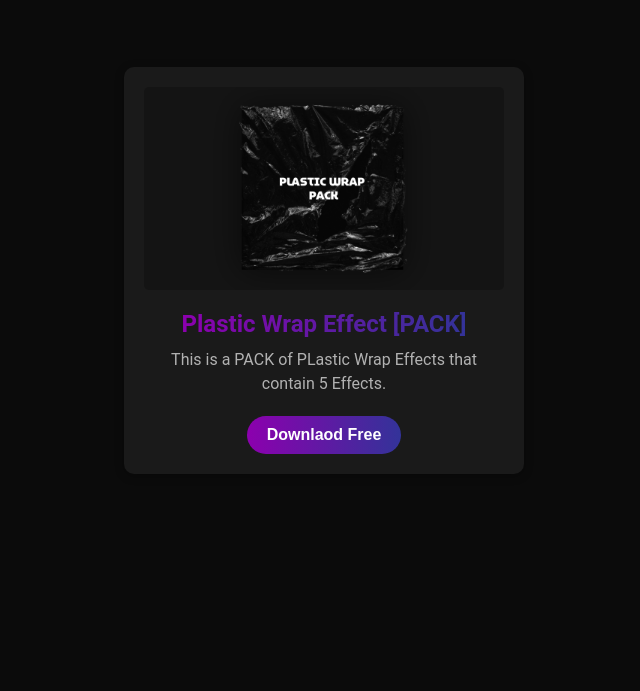
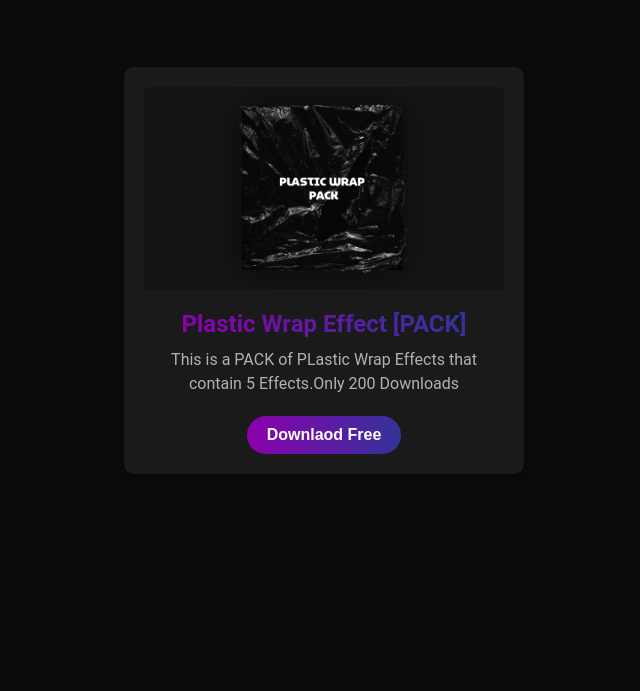
Before and after one commit to Edw4rdCod3/tradnik.visual, a plain HTML site: page index.html in a window 1280 px wide. Shown: the part 1847-2538 px from the top of the page, without its empty margins (316-956 px from the left). Drawn offline with Linux system fonts and the light colour scheme.

Commit message:
Update index.html

```diff
--- a/index.html
+++ b/index.html
@@ -142,7 +142,7 @@
       <div class="card">
         <img src="Wrap PAck.png" alt="Card Image">
         <h3>Plastic Wrap Effect [PACK]</h3>
-        <p>This is a PACK of PLastic Wrap Effects that contain 5 Effects.</p>
+        <p>This is a PACK of PLastic Wrap Effects that contain 5 Effects.Only 200 Downloads</p>
         <a href="https://edwardvisual.gumroad.com/l/rfiem"target="_blank" class="buy-btn">Downlaod Free</a>
       </div>
 
```
